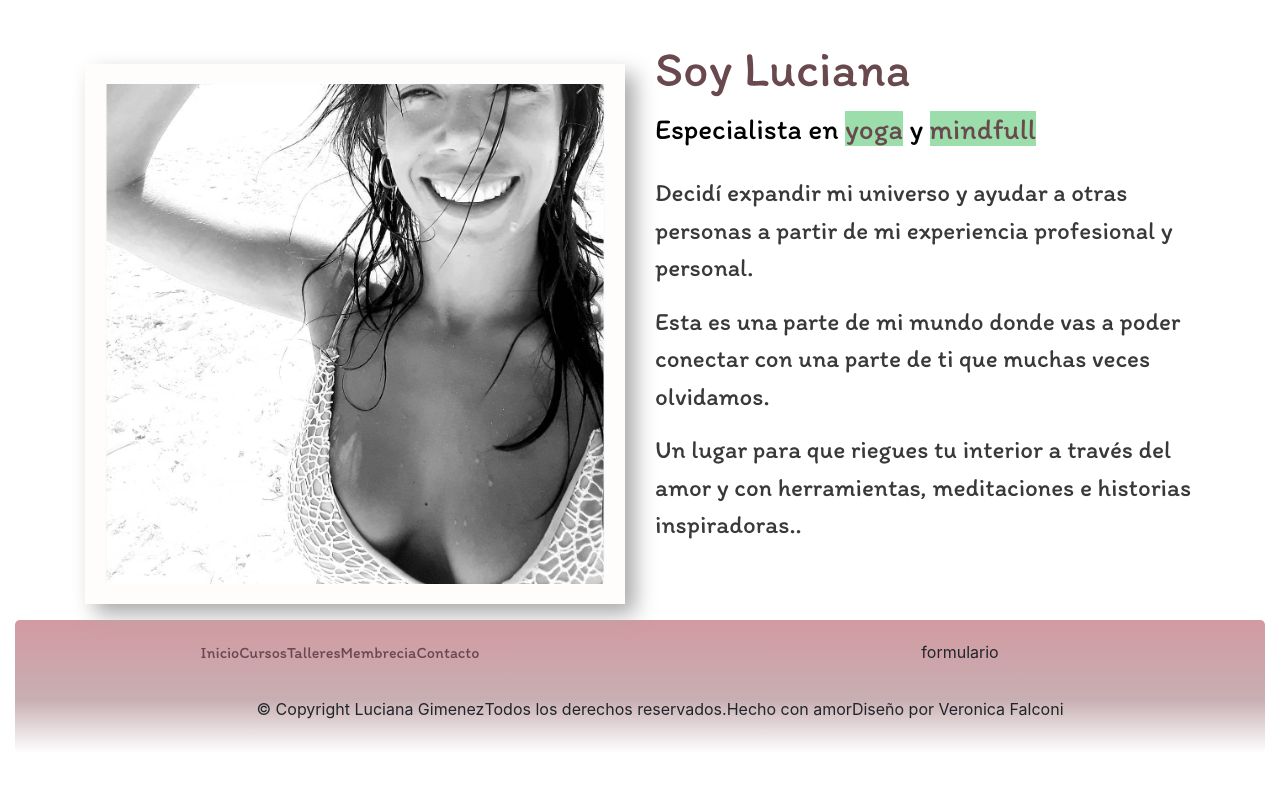
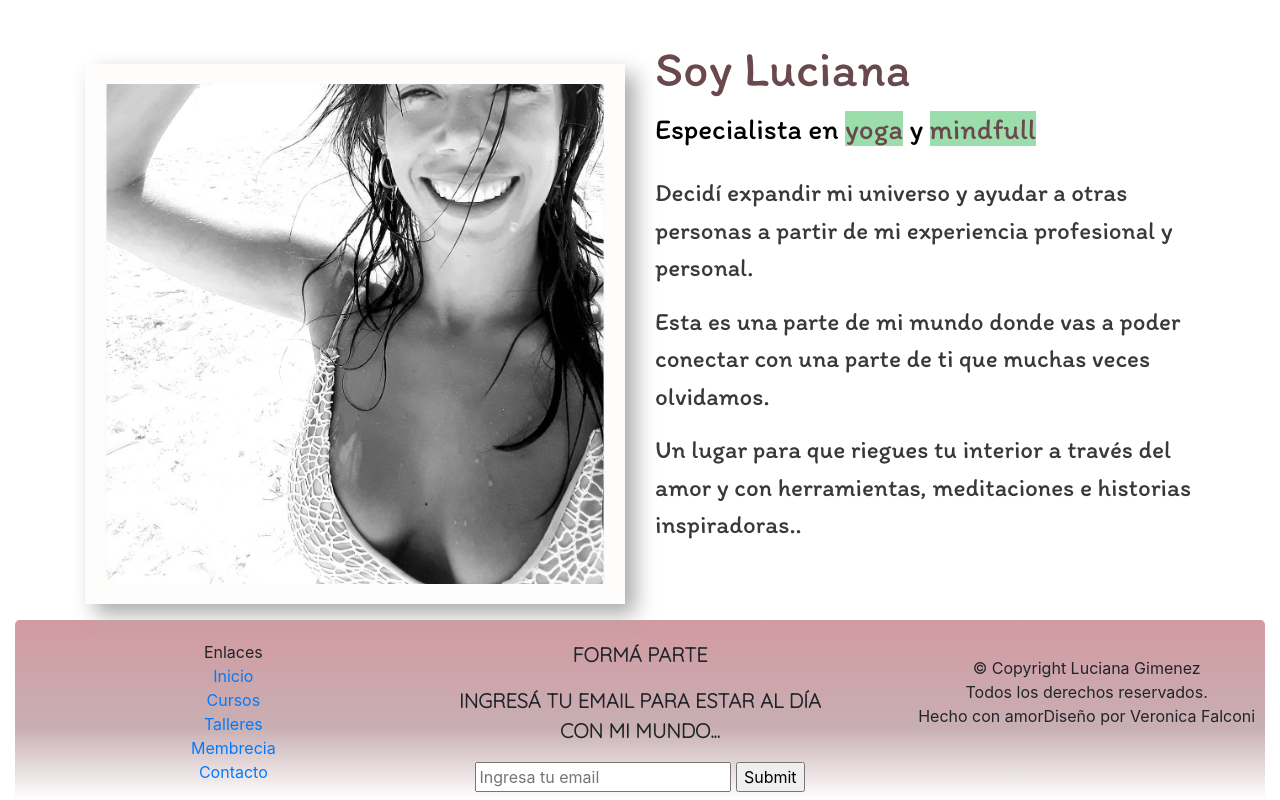
Before and after one commit to VeronicaMaFalconi/PreEntrega2Falconi, a plain HTML site: page index.html in a window 1280 px wide. Shown: the part 527-1327 px from the top of the page. Before the commit the page ends 1280 px from the top, so only its background shows below. Drawn offline with nearby package versions, Linux system fonts and the light colour scheme; files whose address does not match are found by name; a web font is replaced by a local one.

Commit message:
formularioyfooter

```diff
--- a/estilos.css
+++ b/estilos.css
@@ -192,3 +192,14 @@ h7{
     align-items: center;
     text-align: center;
 }
+
+.colum{
+    display: flex!important;
+    flex-direction: column!important;
+    flex-wrap:wrap;
+}
+
+/* .enlaces{
+    display: flex;
+    flex-flow: wrap;
+} */
--- a/index.html
+++ b/index.html
@@ -96,8 +96,9 @@
     <footer class="container-fluid">
         <div class="jumbotron text-center" style="margin-bottom: 0">
             <div class="datos row">
-                <div class="enlaces col-sm-6">
-                    <ul>
+                <div class="enlaces col-sm-4">
+                    <ul class="colum">
+                        <li>Enlaces</li>
                         <li><a href="#">Inicio</a></li>
                         <li><a href="cursos.html">Cursos</a></li>
                         <li><a href="talleres.html">Talleres</a></li>
@@ -105,10 +106,17 @@
                         <li><a href="contacto.html">Contacto</a></li>
                     </ul>
                 </div>
-                <div class="contacto col-sm-6">
-                    formulario
+                <div class="email col-sm-4">
+                    <p>Formá parte</p>
+                    <p>Ingresá tu email para estar al día con mi mundo...</p>
+                    <form action="enviar.php" method="post" netlify enctype="application/x-www-form-urlencoded"
+                        enctype="text/plain">
+                        <!---->
+                        <!-- <label for="">email</label> -->
+                        <input type="text" name="Nombre" id="Nombre" placeholder="Ingresa tu email">
+                        <input type="submit">
                 </div>
-            </div>
+                <div class="contacto col-sm-4">
                     <p>
                         <ul>
                             <li><a>© Copyright Luciana Gimenez</a></li><br>
@@ -117,6 +125,7 @@
                             <li><a>Diseño por Veronica Falconi</a></li><br>
                         </ul>
                     </p>
+                </div>
             </div>
     </footer>
 
```
Lines whose indentation alone changed are shown as unchanged.
